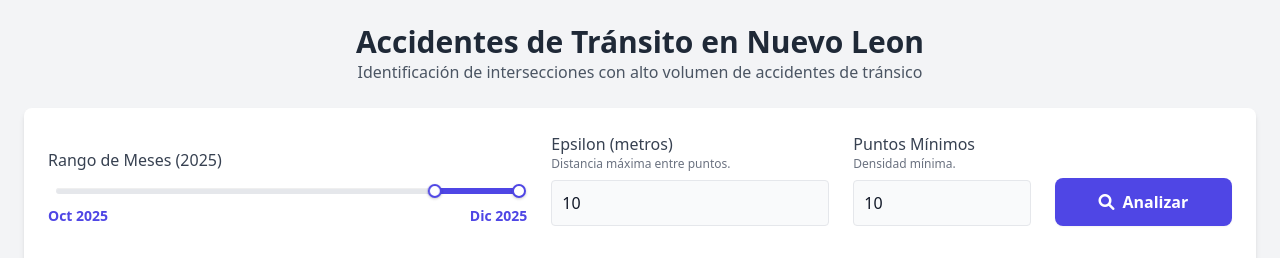
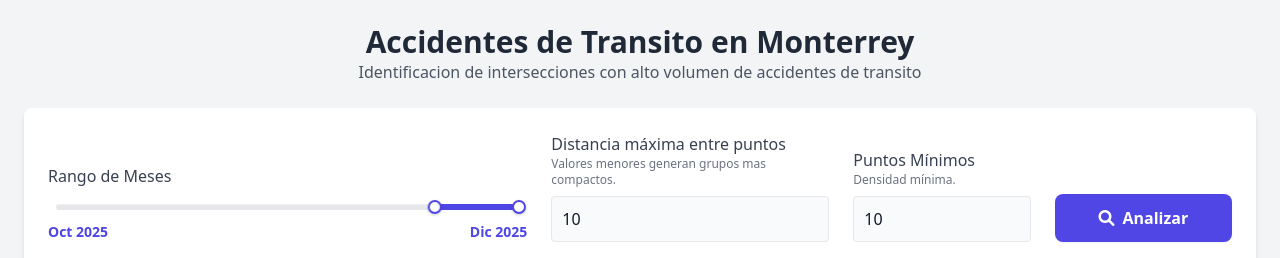
Before and after one commit to JoseGzz/car_accident_clusters, a Flask app: page / in a window 1280 px wide. Shown: the top 258 px of the page. Run offline with Flask 3, Linux system fonts and the light colour scheme; some libraries are stand-ins or nearby versions.

Commit message:
Corrected a few typos.

```diff
--- a/templates/index.html
+++ b/templates/index.html
@@ -3,7 +3,7 @@
 <head>
     <meta charset="UTF-8">
     <meta name="viewport" content="width=device-width, initial-scale=1.0">
-    <title>Puntos Críticos de Accidentes en Nuevo Leon</title>
+    <title>Puntos Críticos de Accidentes en Monterrey</title>
 
     <!-- Tailwind CSS -->
     <script src="https://cdn.tailwindcss.com"></script>
@@ -73,8 +73,8 @@
 
     <!-- Header -->
     <div class="text-center mb-6">
-        <h1 class="text-3xl font-bold text-gray-800">Accidentes de Tránsito en Nuevo Leon</h1>
-        <p class="text-gray-600">Identificación de intersecciones con alto volumen de accidentes de tránsico</p>
+        <h1 class="text-3xl font-bold text-gray-800">Accidentes de Transito en Monterrey</h1>
+        <p class="text-gray-600">Identificacion de intersecciones con alto volumen de accidentes de transito</p>
     </div>
 
     <!-- Controls Card -->
@@ -85,7 +85,7 @@
 
             <!-- Date Range Slider (Span 5) -->
             <div class="lg:col-span-5">
-                <label class="block text-gray-700 font-medium mb-4">Rango de Meses (2025)</label>
+                <label class="block text-gray-700 font-medium mb-4">Rango de Meses</label>
                 <div id="dateSlider" class="mx-2 mb-2"></div>
                 <div class="flex justify-between mt-3 text-indigo-600 font-bold text-sm">
                     <span id="dateStartDisplay">Oct 2025</span>
@@ -95,8 +95,8 @@
 
             <!-- Epsilon Input (Span 3) -->
             <div class="lg:col-span-3">
-                <label class="block text-gray-700 font-medium">Epsilon (metros)</label>
-                <p class="text-xs text-gray-500 mb-2">Distancia máxima entre puntos.</p>
+                <label class="block text-gray-700 font-medium">Distancia máxima entre puntos</label>
+                <p class="text-xs text-gray-500 mb-2">Valores menores generan grupos mas compactos.</p>
                 <!-- UPDATED DEFAULT VALUE TO 10 -->
                 <input type="number" id="epsilon" value="10" class="w-full p-2.5 bg-gray-50 border border-gray-200 rounded text-gray-900 focus:ring-2 focus:ring-indigo-500 outline-none">
             </div>
```
